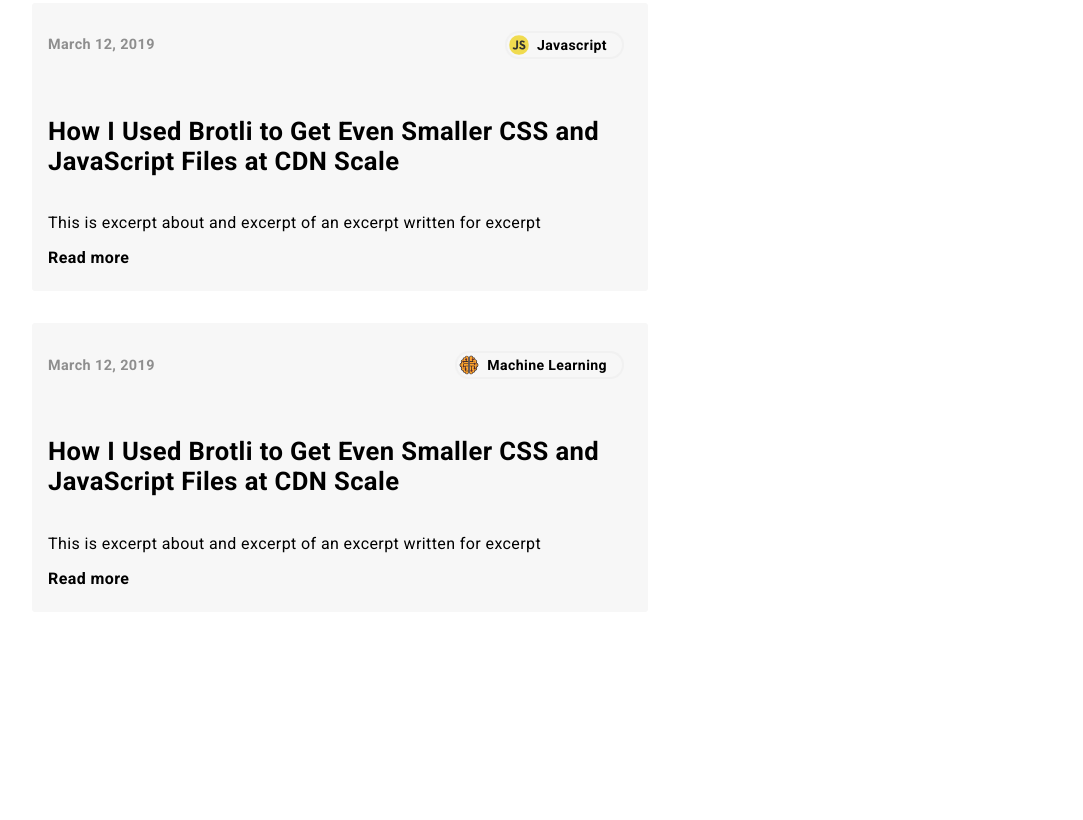
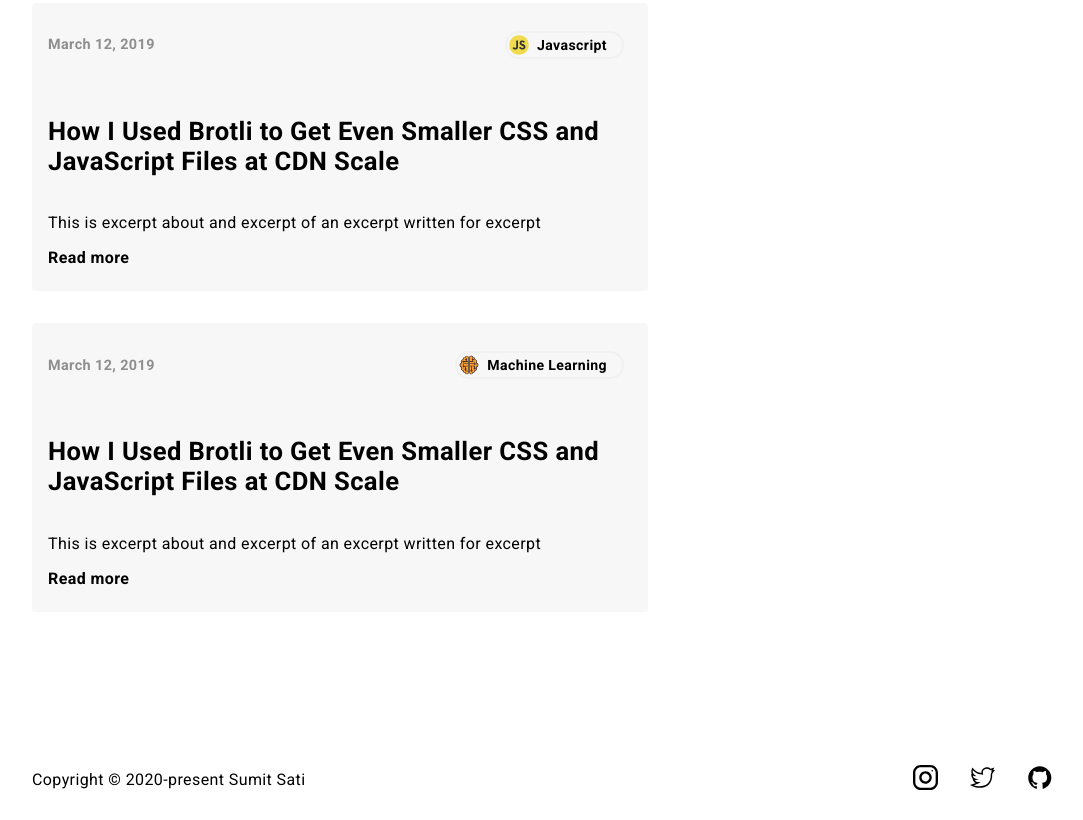
Before and after one commit to su-sumit/sumitsati, a Gatsby site: page / in a window 1280 px wide. Shown: the part 2201-3021 px from the top of the page, without its empty margins (90-1173 px from the left). Before the commit the page ends 2941 px from the top, so only its background shows below. Built offline with nearby package versions, Linux system fonts and the light colour scheme; Gatsby itself is replaced by a stand-in of ours; some packages are replaced by stand-ins of ours.

Commit message:
:construction_worker: added footer

```diff
--- a/gatsby-config.js
+++ b/gatsby-config.js
@@ -79,6 +79,14 @@ module.exports = {
         cachePublic: true
       }
     },
+    {
+      resolve: "gatsby-plugin-react-svg",
+      options: {
+        rule: {
+          include: /assets/
+        }
+      }
+    },
     `gatsby-plugin-styled-components`,
     `gatsby-plugin-dark-mode`,
     `gatsby-remark-smartypants`,
--- a/package.json
+++ b/package.json
@@ -17,6 +17,7 @@
     "gatsby-plugin-offline": "^3.2.9",
     "gatsby-plugin-page-progress": "^2.1.0",
     "gatsby-plugin-react-helmet": "^3.3.8",
+    "gatsby-plugin-react-svg": "^3.0.0",
     "gatsby-plugin-sharp": "^2.6.11",
     "gatsby-plugin-styled-components": "^3.3.5",
     "gatsby-remark-autolink-headers": "^2.3.7",
--- /dev/null
+++ b/src/components/footer.jsx
@@ -0,0 +1,71 @@
+import React from "react"
+import styled from "styled-components"
+
+import Instagram from "../assets/images/instagram.svg"
+import Twitter from "../assets/images/twitter.svg"
+import Github from "../assets/images/github.svg"
+
+const StyledFooter = styled.footer`
+  display: flex;
+  justify-content: center;
+  align-items: center;
+  padding: 1rem;
+  border-top: 1px solid var(--accent);
+  min-height: 100px;
+  max-width: 1100px;
+  padding: 0.9rem 1rem;
+  margin: 0 auto;
+  flex-wrap: wrap-reverse;
+  @media (min-width: 640px) {
+    min-height: 80px;
+    justify-content: space-between;
+    flex-direction: row;
+    padding: 0.9rem 1.5rem;
+    grid-gap: 5.4rem;
+  }
+
+  @media (min-width: 1080px) {
+    padding: 0.9rem 2rem;
+  }
+  section {
+    color: var(--dull);
+    display: inline-block;
+    order: 1;
+    &.social {
+      order: 2;
+    }
+  }
+  a {
+    svg {
+      width: 25px;
+      height: 25px;
+      margin: 0 1rem;
+      fill: var(--invert);
+      transition: fill 300ms var(--sooth);
+    }
+    &:hover svg {
+      fill: var(--accent);
+    }
+  }
+`
+
+export default function Footer () {
+  return (
+    <StyledFooter>
+      <section>
+        <div>Copyright © 2020-present Sumit Sati</div>
+      </section>
+      <section className="social">
+        <a href="">
+          <Instagram />
+        </a>
+        <a href="">
+          <Twitter />
+        </a>
+        <a href="">
+          <Github />
+        </a>
+      </section>
+    </StyledFooter>
+  )
+}
--- a/src/components/layout.jsx
+++ b/src/components/layout.jsx
@@ -5,6 +5,7 @@ import { MDXProvider } from '@mdx-js/react'
 // import Head from "./head"
 import GlobalStyles from "../styles/global"
 import Header from "./header"
+import Footer from "./footer"
 import mdxComponents from "./mdxComponents"
 
 const StyledMainContainer = styled.div`
@@ -24,6 +25,7 @@ const Layout = ({ children }) => {
           {children}
         </StyledMainContainer>
       </MDXProvider>
+      <Footer />
     </>
   )
 }
--- a/src/styles/global.js
+++ b/src/styles/global.js
@@ -37,6 +37,9 @@ const GlobalStyles = createGlobalStyle`
     @media (min-width: 1080px) {
       --container-pad: 2rem;
     }
+
+    /* transitions */
+    --sooth: cubic-bezier(1, 0.74, 0.49, 0.77)
   }
 
 
@@ -47,7 +50,7 @@ const GlobalStyles = createGlobalStyle`
     -webkit-font-smoothing: antialiased;
     background: var(--bg);
     letter-spacing: 0.025rem;
-    transition: background 300ms cubic-bezier(1, 0.74, 0.49, 0.77);
+    transition: background 300ms var(--sooth);
 
     &.light {
       --textTitle: var(--black);
--- a/todo.txt
+++ b/todo.txt
@@ -1,7 +1,9 @@
 - authentication for admin preview site on netlify
 - google analytics (Priority)
+- footer
 - create a width wrapper
 - move all headings to wesbos style component
+- add file name headers for codeblocks
 - replace unnecessary margin logic with spacer component
 - add total counts on category
 - multi tags selection
```
Also changed, not shown: src/assets/images/github.svg (added), src/assets/images/instagram.svg (added), src/assets/images/twitter.svg (added), 1 other file.
